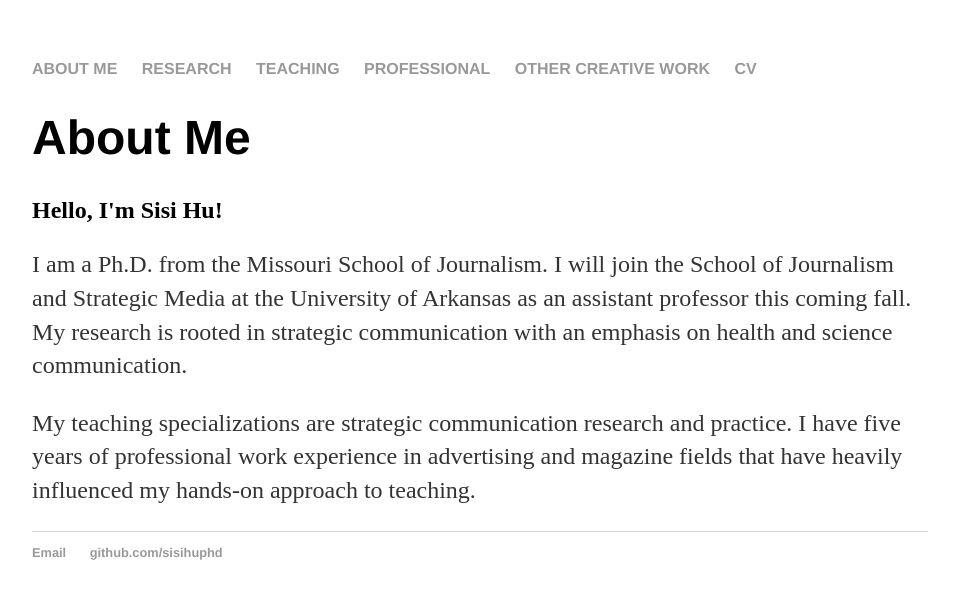
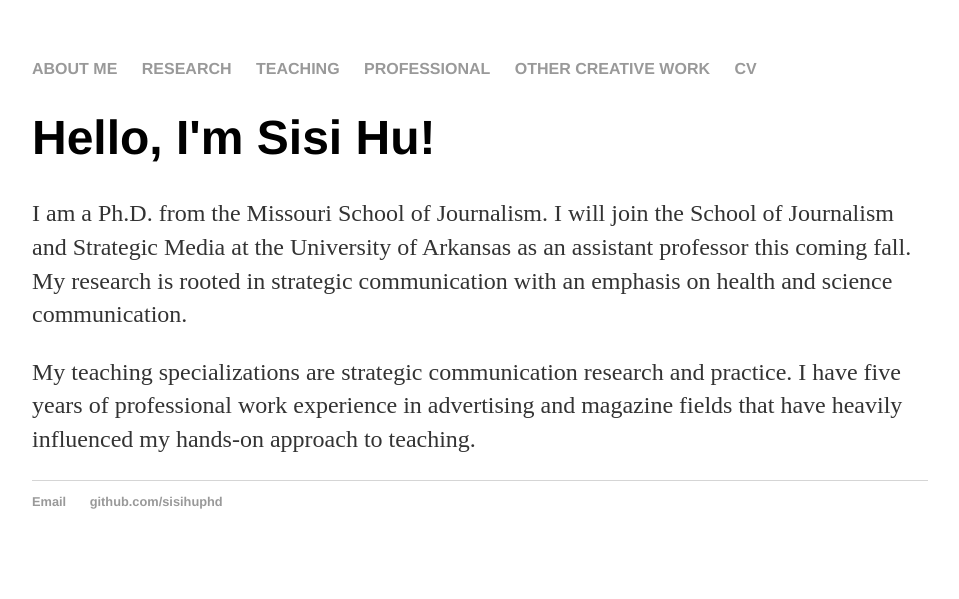
Before and after one commit to sisihuphd/sisihuphd.github.io, a Jekyll site: the page built from index.html, in a window 1280 px wide. Shown: the top 599 px of the page, without its empty margins (160-1119 px from the left). Built offline with Jekyll 4.4.1, drawn with Linux system fonts in a browser that asks for light colours.

Commit message:
Update index.html

```diff
--- a/index.html
+++ b/index.html
@@ -3,8 +3,7 @@ layout: default
 title: Sisi Hu | About Me
 ---
 <div class="blurb">
-        <h1>About Me</h1>
-	<h2>Hello, I'm Sisi Hu!</h2>
+	<h1>Hello, I'm Sisi Hu!</h1>
 	<p>I am a Ph.D. from the Missouri School of Journalism.
 		I will join the School of Journalism and Strategic Media at the University of Arkansas as an assistant professor this coming fall.
 		My research is rooted in strategic communication with an emphasis on health and science communication.</p>
```
